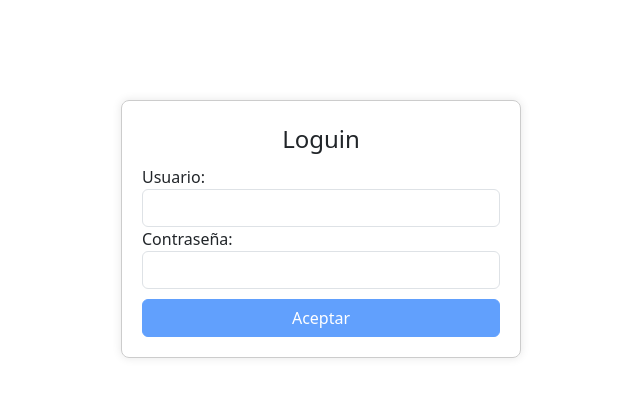
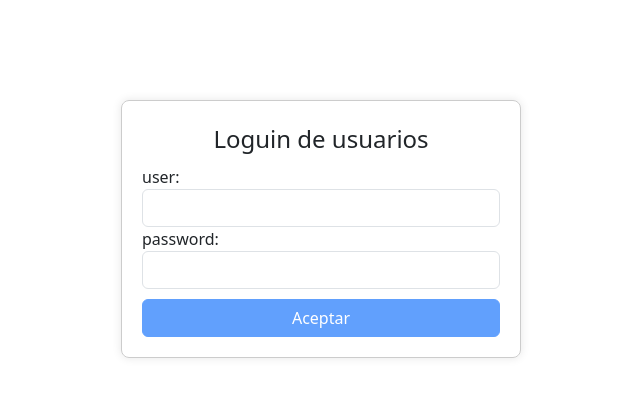
Before and after one commit to AlexanderRomeroSuarez/webProyecto, an Angular app: page /login in a window 1280 px wide. Shown: the top 396 px of the page, without its empty margins (319-959 px from the left). Built offline with nearby package versions, Linux system fonts and the light colour scheme.

Commit message:
loguin modificado a las 17:19pm

```diff
--- a/src/app/loguin/loguin.component.html
+++ b/src/app/loguin/loguin.component.html
@@ -3,22 +3,22 @@
     <div class="row">
         <div class="col-md-6 login-form mx-auto">
             <form  [formGroup]="formGroup" (ngSubmit)="ingresar()">
-                <legend class="text-center">Loguin</legend>
+                <legend class="text-center">Loguin de usuarios</legend>
                 <div class="form-group">
-                    <label for="username">Usuario:</label>
+                    <label for="username">user:</label>
                     <input type="text" class="form-control" formControlName="username" required>
 
                     <div *ngIf="formGroup.get('username')!.hasError('required') && formGroup.get('username')!.touched" class="text-danger">
-                      Usuario requerido
+                     El usuario es requerido
                     </div>
 
                 </div>
                 <div class="form-group">
-                    <label for="password">Contraseña:</label>
+                    <label for="password">password:</label>
                     <input type="password" class="form-control" formControlName="password" required>
 
                     <div *ngIf="formGroup.get('password')!.hasError('required') && formGroup.get('password')!.touched" class="text-danger">
-                      Password requerido
+                      El password es requerido
                     </div>
                 </div>
                 <button type="submit" class="btn btn-primary login-btn" [disabled]="formGroup.invalid">Aceptar</button>
```
